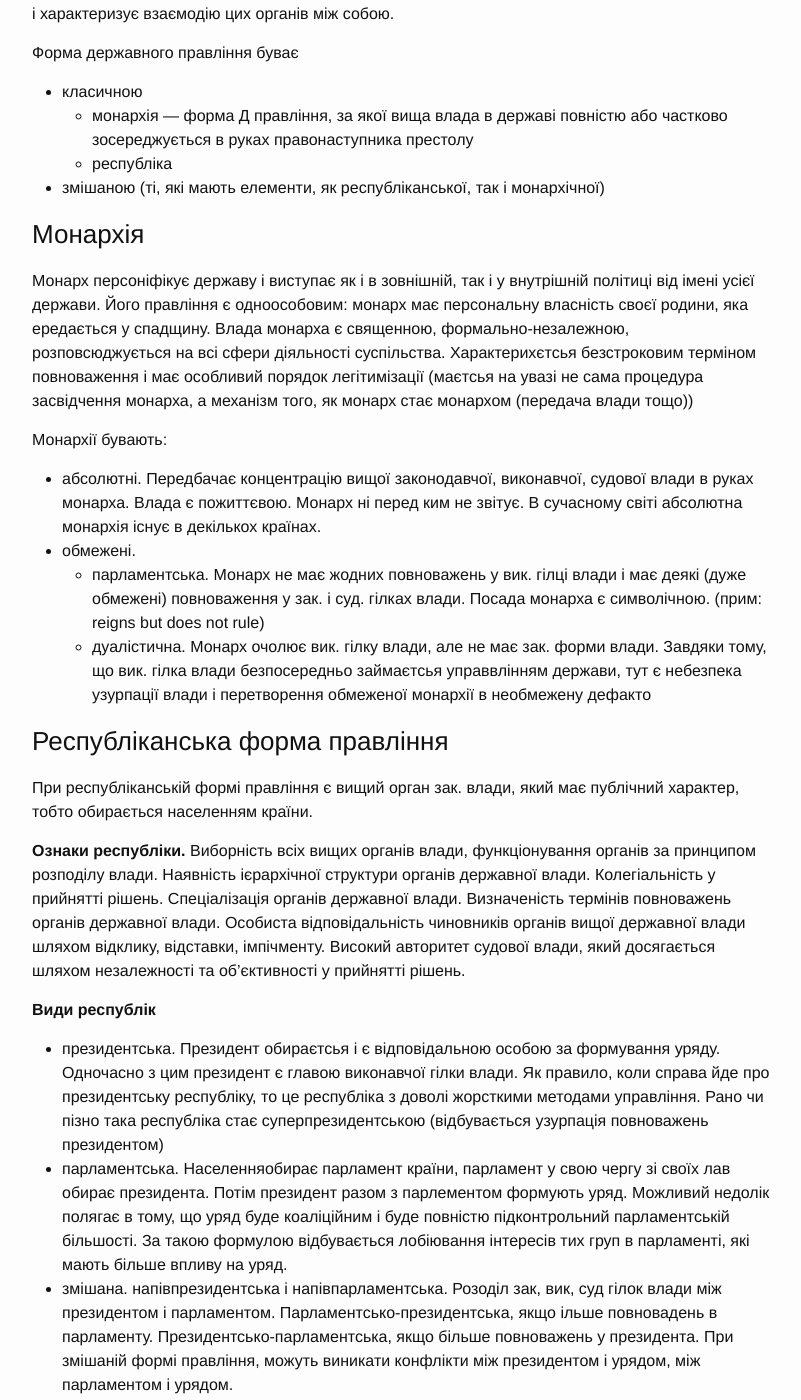
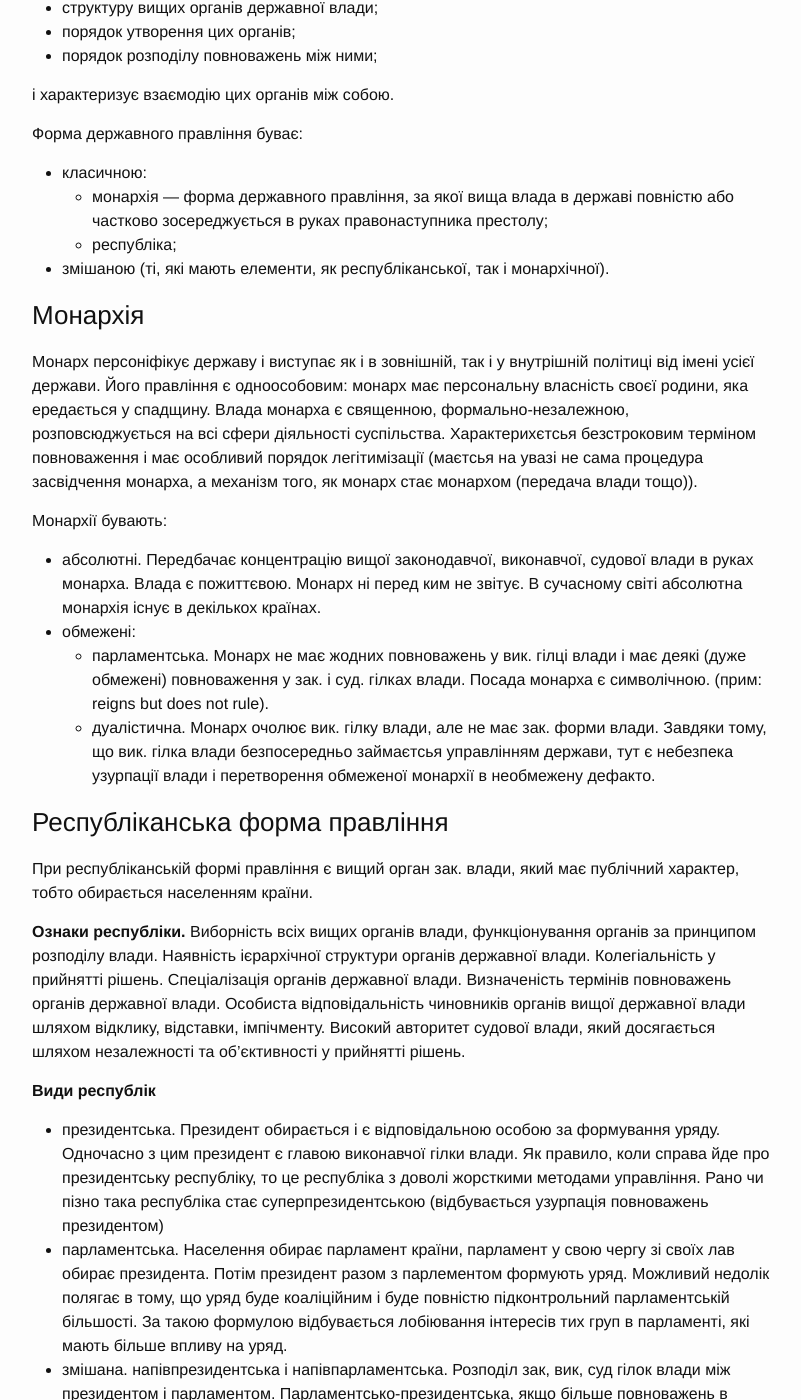
Before and after one commit to KPI-FICT-IP32/Blog, a Jekyll site: the page built from _posts/kpi/s06_jurisprudence/2016-03-18-jurisprudence-lecture-05.markdown, in a window 1280 px wide and 1400 px high, scrolled down 2919 px. Shown: the whole window, without its empty margins (238-1039 px from the left). Built offline with Jekyll 4.4.1, drawn with Linux system fonts in a browser that asks for light colours; some of the changed text lies outside the part shown.

Commit message:
Jurisprudence. Lecture 5. Some typo errors were fixed

```diff
--- a/_posts/kpi/s06_jurisprudence/2016-03-18-jurisprudence-lecture-05.markdown
+++ b/_posts/kpi/s06_jurisprudence/2016-03-18-jurisprudence-lecture-05.markdown
@@ -101,30 +100,31 @@
     - політична динаміка (ті зміни, які відбуваються в державі, завдяки яким змінюється форма ДУ або форма територіального устрою. Це надає можливість здійснити політичний аналіз і з'ясувати причин тих чи інших змін)
 
 
-Форма державного управління -- порядок організації і функціонування вищих органів влади і упавління в державі
-Форма ДУ визначає
+Форма державного управління -- порядок організації і функціонування вищих органів влади і упавління в державі.
+Форма ДУ визначає:
 
-- структуру вищих органів державної влади
-- порядок утворення цих органів
-- порядок розподілу повноважень між ними
+- структуру вищих органів державної влади;
+- порядок утворення цих органів;
+- порядок розподілу повноважень між ними;
 
 і характеризує взаємодію цих органів між собою.
 
-Форма державного правління буває
-- класичною
-  - монархія --- форма Д правління, за якої вища влада в державі повністю або частково зосереджується в руках правонаступника престолу
-  - республіка
-- змішаною (ті, які мають елементи, як республіканської, так і монархічної)
+Форма державного правління буває:
+
+- класичною:
+  - монархія --- форма державного правління, за якої вища влада в державі повністю або частково зосереджується в руках правонаступника престолу;
+  - республіка;
+- змішаною (ті, які мають елементи, як республіканської, так і монархічної).
 
 ### Монархія
-Монарх персоніфікує державу і виступає як і в зовнішній,  так і у внутрішній політиці від імені усієї держави. Його правління є одноособовим: монарх має персональну власність своєї родини, яка ередається у спадщину. Влада монарха є священною, формально-незалежною, розповсюджується на всі сфери діяльності суспільства. Характерихєтсья безстроковим терміном повноваження і має особливий порядок легітимізації (маєтсья на увазі не сама процедура засвідчення монарха, а механізм того, як монарх стає монархом (передача влади тощо))
+Монарх персоніфікує державу і виступає як і в зовнішній,  так і у внутрішній політиці від імені усієї держави. Його правління є одноособовим: монарх має персональну власність своєї родини, яка ередається у спадщину. Влада монарха є священною, формально-незалежною, розповсюджується на всі сфери діяльності суспільства. Характерихєтсья безстроковим терміном повноваження і має особливий порядок легітимізації (маєтсья на увазі не сама процедура засвідчення монарха, а механізм того, як монарх стає монархом (передача влади тощо)).
 
 Монархії бувають:
 
 - абсолютні. Передбачає концентрацію вищої законодавчої, виконавчої, судової влади в руках монарха. Влада є пожиттєвою. Монарх ні перед ким не звітує. В сучасному світі абсолютна монархія існує в декількох країнах.
-- обмежені.
-  - парламентська. Монарх не має жодних повноважень у вик. гілці влади і має деякі (дуже обмежені) повноваження у зак. і суд. гілках влади. Посада монарха є символічною. (прим: reigns but does not rule)
-  - дуалістична. Монарх очолює вик. гілку влади, але не має зак. форми влади. Завдяки тому, що вик. гілка влади безпосередньо займаєтсья управвлінням держави, тут є небезпека узурпації влади і перетворення обмеженої монархії в необмежену дефакто
+- обмежені:
+  - парламентська. Монарх не має жодних повноважень у вик. гілці влади і має деякі (дуже обмежені) повноваження у зак. і суд. гілках влади. Посада монарха є символічною. (прим: reigns but does not rule).
+  - дуалістична. Монарх очолює вик. гілку влади, але не має зак. форми влади. Завдяки тому, що вик. гілка влади безпосередньо займаєтсья управлінням держави, тут є небезпека узурпації влади і перетворення обмеженої монархії в необмежену дефакто.
 
 ### Республіканська форма правління
 При республіканській формі правління є вищий орган зак. влади, який має публічний характер, тобто обирається населенням країни.
@@ -133,12 +133,12 @@
 
 **Види республік**
 
-- президентська. Президент обираєтсья і є відповідальною особою за формування уряду. Одночасно з цим президент є главою виконавчої гілки влади. Як правило, коли справа йде про президентську республіку, то це республіка з доволі жорсткими методами управління. Рано чи пізно така республіка стає суперпрезидентською (відбувається узурпація повноважень президентом)
-- парламентська. Населенняобирає парламент країни, парламент у свою чергу зі своїх лав обирає президента. Потім президент разом з парлементом формують уряд. Можливий недолік полягає в тому, що уряд буде коаліційним і буде повністю підконтрольний парламентській більшості. За такою формулою відбувається лобіювання інтересів тих груп в парламенті, які мають більше впливу на уряд.
-- змішана. напівпрезидентська і напівпарламентська. Розоділ зак, вик, суд гілок влади між президентом і парламентом. Парламентсько-президентська, якщо ільше повновадень в парламенту. Президентсько-парламентська, якщо більше повноважень у президента. При змішаній формі правління, можуть виникати конфлікти між президентом і урядом, між парламентом і урядом.
+- президентська. Президент обирається і є відповідальною особою за формування уряду. Одночасно з цим президент є главою виконавчої гілки влади. Як правило, коли справа йде про президентську республіку, то це республіка з доволі жорсткими методами управління. Рано чи пізно така республіка стає суперпрезидентською (відбувається узурпація повноважень президентом)
+- парламентська. Населення обирає парламент країни, парламент у свою чергу зі своїх лав обирає президента. Потім президент разом з парлементом формують уряд. Можливий недолік полягає в тому, що уряд буде коаліційним і буде повністю підконтрольний парламентській більшості. За такою формулою відбувається лобіювання інтересів тих груп в парламенті, які мають більше впливу на уряд.
+- змішана. напівпрезидентська і напівпарламентська. Розподіл зак, вик, суд гілок влади між президентом і парламентом. Парламентсько-президентська, якщо більше повноважень в парламенту. Президентсько-парламентська, якщо більше повноважень у президента. При змішаній формі правління, можуть виникати конфлікти між президентом і урядом, між парламентом і урядом.
 
 ### Нетипові форми державного правління
-- Монархічна респубілка. Посла президента мооже перердаватися у спадщину. Президент має дуже широкі повноваження і за статусом наближається до монарха
+- Монархічна респубілка. Посада президента може перердаватися у спадщину. Президент має дуже широкі повноваження і за статусом наближається до монарха.
 - Республіканська монархія. Посада монарха стає виборчою. Один раз на N років монарх обираєтсья. Причому може обиратися як всім населенням, так і певним прошарком.
 
 ## Форми державного (адміністративно-територіального) устрою
```
Also changed, not shown: other parts of _posts/kpi/s06_jurisprudence/2016-03-18-jurisprudence-lecture-05.markdown (+37 -38 lines).
